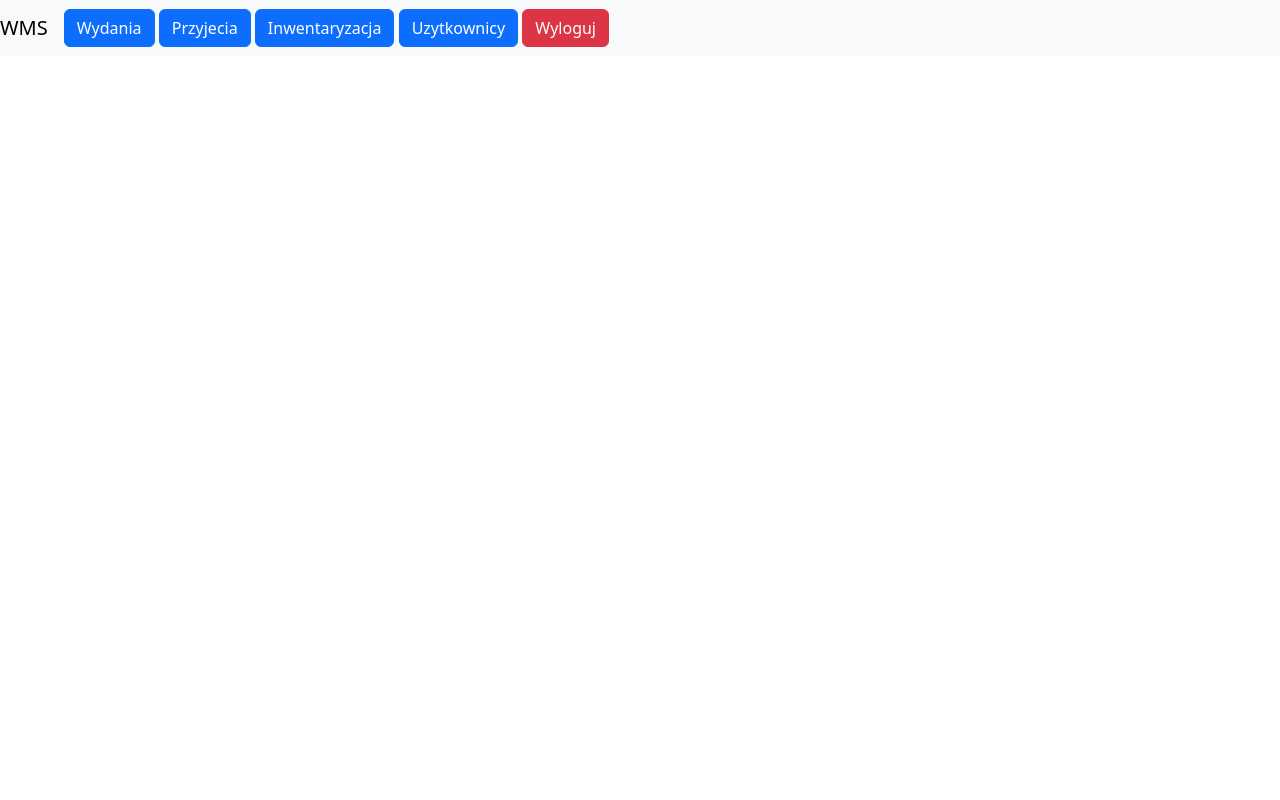
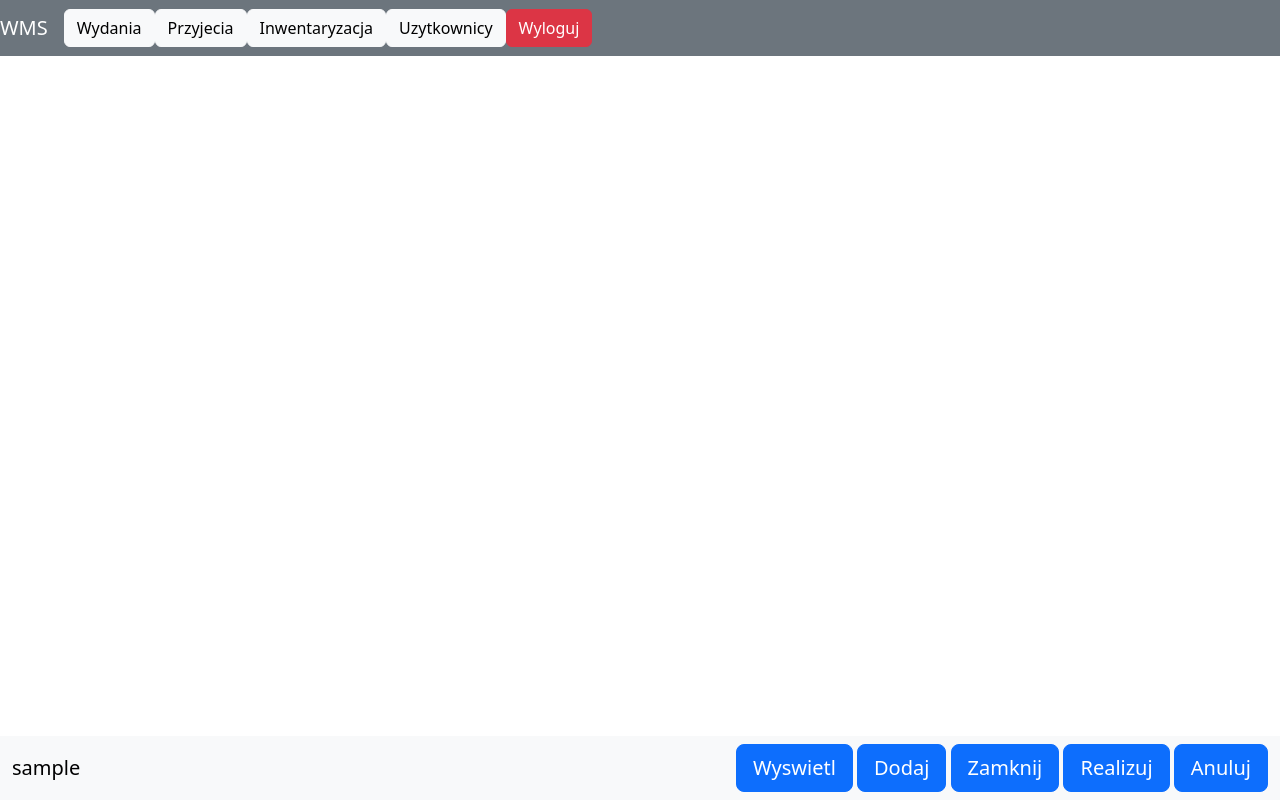
Before and after one commit to kamiladamiec95/WMS, a Flask app: template app/templates/navigationBar.html in a window 1280 px wide. Run offline with Flask 2, Linux system fonts and the light colour scheme; the template is opened without the code that fills it: most values are stand-ins (such as "Sample title", 1, 10 or a date in 2020); some libraries are stand-ins or nearby versions.

Commit message:
changed position of the bottom buttons

```diff
--- a/app/templates/navigationBar.html
+++ b/app/templates/navigationBar.html
@@ -1,36 +1,28 @@
-<!doctype html>
-<html lang="en">
-  <head>
-    <meta charset="utf-8">
-    <meta name="viewport" content="width=device-width, initial-scale=1">
-    <title>Bootstrap demo</title>
-    <link href="https://cdn.jsdelivr.net/npm/bootstrap@5.3.0-alpha1/dist/css/bootstrap.min.css" rel="stylesheet" integrity="sha384-GLhlTQ8iRABdZLl6O3oVMWSktQOp6b7In1Zl3/Jr59b6EGGoI1aFkw7cmDA6j6gD" crossorigin="anonymous">
-  </head>
+{% extends "base.html" %}
+{% block title %}Menu{% endblock %}
 
-  <body>
-    <!-- <nav class="navbar navbar-light bg-light">
-        <form class="form-inline">
-          <button type="button" class="btn btn-primary">Wydania</button>
-          <button type="button" class="btn btn-primary">Przyjecia</button>
-          <button type="button" class="btn btn-primary">Inwentaryzacja</button>
-          <button type="button" class="btn btn-primary">Uzytkownicy</button>
-          <button type="button" class="btn btn-danger">Wyloguj</button>
-        </form>
-      </nav>
-      <script src="https://cdn.jsdelivr.net/npm/bootstrap@5.3.0-alpha1/dist/js/bootstrap.bundle.min.js" integrity="sha384-w76AqPfDkMBDXo30jS1Sgez6pr3x5MlQ1ZAGC+nuZB+EYdgRZgiwxhTBTkF7CXvN" crossorigin="anonymous"></script> -->
 
-    <nav class="navbar navbar-expand-lg navbar-light bg-light">
-    <a class="navbar-brand">WMS</a>
-    <form class="form-inline">
-      <button type="button" class="btn btn-primary">Wydania</button>
-      <button type="button" class="btn btn-primary">Przyjecia</button>
-      <button type="button" class="btn btn-primary">Inwentaryzacja</button>
-      <button type="button" class="btn btn-primary">Uzytkownicy</button>
-      <button type="button" class="btn btn-danger">Wyloguj</button>
-    </form>
-      </nav>
-      <script src="https://cdn.jsdelivr.net/npm/bootstrap@5.3.0-alpha1/dist/js/bootstrap.bundle.min.js" integrity="sha384-w76AqPfDkMBDXo30jS1Sgez6pr3x5MlQ1ZAGC+nuZB+EYdgRZgiwxhTBTkF7CXvN" crossorigin="anonymous"></script>
-   <!-- <nav class="navbar navbar-expand-lg navbar-light bg-light">
+{% block menu_buttons %}
+<a href=/>
+        <button type="button" class="btn btn-light">Wydania</button>
+</a>
+        <button type="button" class="btn btn-light">Przyjecia</button>
+        <button type="button" class="btn btn-light">Inwentaryzacja</button>
+        <button type="button" class="btn btn-light">Uzytkownicy</button>
+        <a href=/><button type="button" class="btn btn-danger">Wyloguj</button></a>
+{% endblock %}
+
+
+{%  block function_buttons %}
+
+          <button type="button" class="btn btn-primary btn-lg">Wyswietl</button>
+          <button type="button" class="btn btn-primary btn-lg">Dodaj</button>
+          <button type="button" class="btn btn-primary btn-lg">Zamknij</button>
+          <button type="button" class="btn btn-primary btn-lg">Realizuj</button>
+          <button type="button" class="btn btn-primary btn-lg">Anuluj</button>
+
+    {% endblock %}
+ <!-- <nav class="navbar navbar-expand-lg navbar-light bg-light">
     <a class="navbar-brand">Navbar</a>
     <form class="form-inline">
       <button type="button" class="btn btn-primary">Wydania</button>
@@ -67,6 +59,3 @@
 
   </nav>
   <script src="https://cdn.jsdelivr.net/npm/bootstrap@5.3.0-alpha1/dist/js/bootstrap.bundle.min.js" integrity="sha384-w76AqPfDkMBDXo30jS1Sgez6pr3x5MlQ1ZAGC+nuZB+EYdgRZgiwxhTBTkF7CXvN" crossorigin="anonymous"></script> -->
-
-  </body>
-  </html>
```
